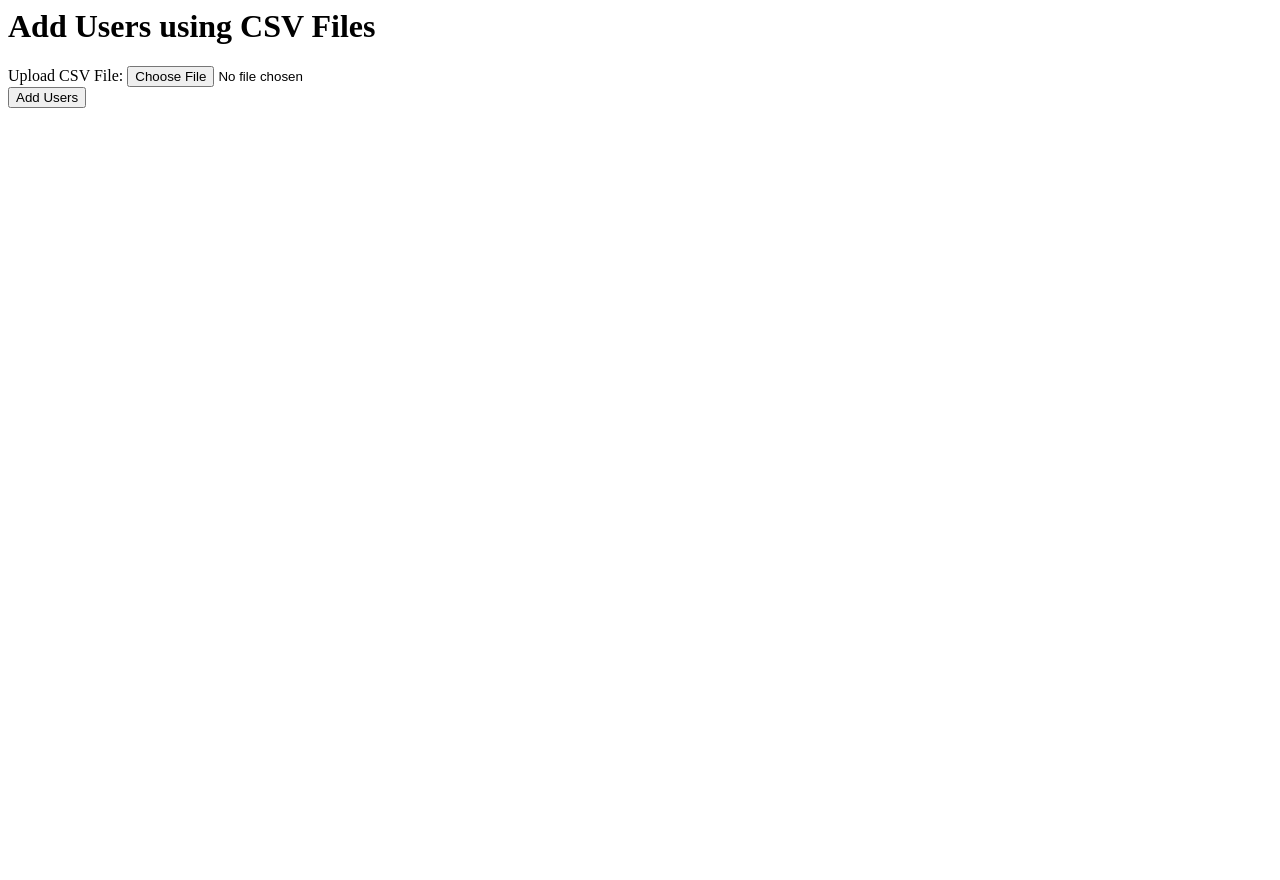
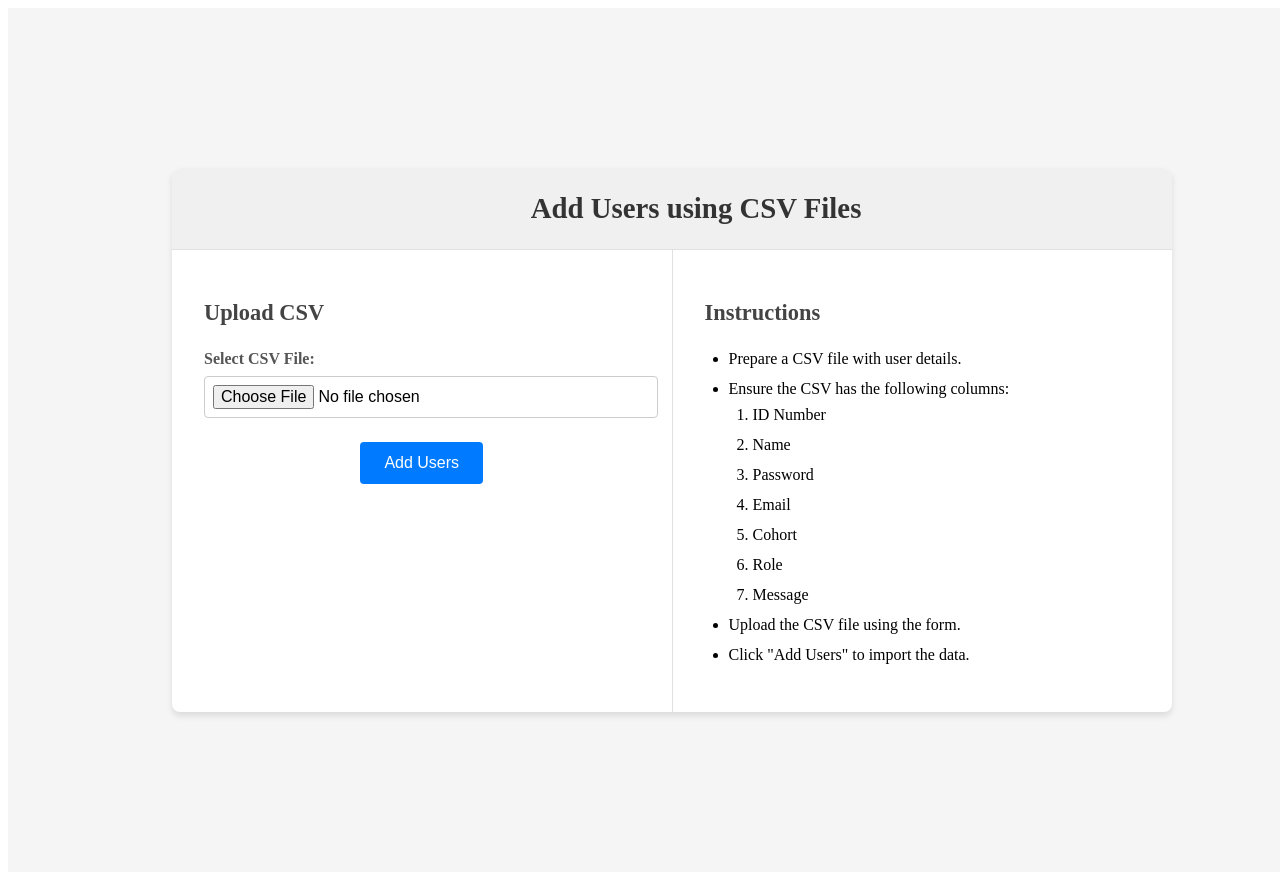
Before and after one commit to dinexh/Cero1PHP, a PHP site: page /pages/sidebarOptions/add_users.php in a window 1280 px wide; the page is wider, and only the part inside the window is pictured. Before the commit the page ends 108 px from the top of that part, so only its background shows below. Run offline with PHP 8.4, Linux system fonts and the light colour scheme.

Commit message:
adding css for add_users add_user pages

```diff
--- a/my-app/pages/sidebarOptions/add_users.php
+++ b/my-app/pages/sidebarOptions/add_users.php
@@ -24,23 +24,52 @@ if ($_SERVER["REQUEST_METHOD"] == "POST" && isset($_FILES["file"])) {
     }
 }
 ?>
+<!DOCTYPE html>
+<html lang="en">
+<head>
+    <meta charset="UTF-8">
+    <meta name="viewport" content="width=device-width, initial-scale=1.0">
+    <title>Add Users using CSV</title>
     <link rel="stylesheet" href="/pages/sidebarOptions/users.css">
+</head>
 <body>
-    <div class="container">
-        <div class="container-in">
-            <div class="container-heading">
+    <div class="csv-container">
+        <div class="csv-container-in">
+            <div class="csv-container-heading">
                 <h1>Add Users using CSV Files</h1>
             </div>
-            <div class="container-form">
+            <div class="csv-content">
+                <div class="csv-form-section">
+                    <h2>Upload CSV</h2>
                     <form action="/pages/sidebarOptions/add_users.php" method="POST" enctype="multipart/form-data">
-                    <div class="form-group">
-                        <label for="file">Upload CSV File:</label>
+                        <div class="csv-form-group">
+                            <label for="file">Select CSV File:</label>
                             <input type="file" name="file" id="file" accept=".csv" required>
                         </div>
-                    <div class="form-button-group">
+                        <div class="csv-form-button-group">
                             <button type="submit">Add Users</button>
                         </div>
                     </form>
+                </div>
+                <div class="csv-info-section">
+                    <h2>Instructions</h2>
+                    <ul>
+                        <li>Prepare a CSV file with user details.</li>
+                        <li>Ensure the CSV has the following columns:
+                            <ol>
+                                <li>ID Number</li>
+                                <li>Name</li>
+                                <li>Password</li>
+                                <li>Email</li>
+                                <li>Cohort</li>
+                                <li>Role</li>
+                                <li>Message</li>
+                            </ol>
+                        </li>
+                        <li>Upload the CSV file using the form.</li>
+                        <li>Click "Add Users" to import the data.</li>
+                    </ul>
+                </div>
             </div>
         </div>
     </div>
--- a/my-app/pages/sidebarOptions/users.css
+++ b/my-app/pages/sidebarOptions/users.css
@@ -0,0 +1,236 @@
+.container {
+    width: 100%;
+    height: 100%;
+    display: flex;
+    justify-content: center;
+    align-items: center;
+    background-color: #ffffff;
+}
+
+.container-in {
+    width: 90%;
+    max-width: 600px;
+    padding: 2rem;
+    display: flex;
+    flex-direction: column;
+    justify-content: center;
+    align-items: center;
+    background-color: white;
+    border-radius: 8px;
+    box-shadow: rgba(0, 0, 0, 0.05) 0px 6px 24px 0px, rgba(0, 0, 0, 0.08) 0px 0px 0px 1px;
+}
+
+.container-heading {
+    width: 100%;
+    text-align: center;
+    margin-bottom: 1.5rem;
+}
+
+.container-heading h1,
+.container-heading h2 {
+    font-size: 1.6rem;
+    color: #333;
+    font-weight: 600;
+}
+
+.container-form {
+    width: 100%;
+}
+
+.container-form form {
+    display: flex;
+    flex-direction: column;
+}
+
+.form-group {
+    margin-bottom: 1.5rem;
+}
+
+.form-group label {
+    display: block;
+    margin-bottom: 0.5rem;
+    font-weight: bold;
+    color: black;
+}
+
+.form-group input[type="text"],
+.form-group input[type="password"],
+.form-group input[type="email"],
+.form-group input[type="file"],
+.form-group textarea {
+    width: 100%;
+    padding: 10px;
+    border: 1px solid black;
+    border-radius: 5px;
+    font-size: 1rem;
+    color: black;
+    transition: border-color 0.3s;
+}
+
+.form-group input[type="file"] {
+    padding: 5px;
+}
+
+.form-group input:focus,
+.form-group textarea:focus {
+    border-color: #333;
+    outline: none;
+}
+
+.form-button-group {
+    display: flex;
+    justify-content: center;
+}
+
+button[type="submit"] {
+    padding: 10px 20px;
+    background-color: black;
+    color: white;
+    border: none;
+    border-radius: 5px;
+    cursor: pointer;
+    font-size: 1rem;
+    transition: background-color 0.3s ease;
+}
+
+button[type="submit"]:hover {
+    background-color: #333;
+}
+
+/* Responsive design */
+@media (max-width: 768px) {
+    .container-in {
+        width: 95%;
+        padding: 1rem;
+    }
+
+    .container-heading h1,
+    .container-heading h2 {
+        font-size: 1.4rem;
+    }
+}
+
+/* New styles for add_users.php */
+.csv-container {
+    width: 100%;
+    min-height: 100vh;
+    display: flex;
+    justify-content: center;
+    align-items: center;
+    background-color: #f5f5f5;
+    padding: 2rem;
+}
+
+.csv-container-in {
+    width: 90%;
+    max-width: 1000px;
+    background-color: white;
+    border-radius: 8px;
+    box-shadow: 0 4px 6px rgba(0, 0, 0, 0.1);
+    overflow: hidden;
+}
+
+.csv-container-heading {
+    width: 100%;
+    text-align: center;
+    padding: 1.5rem;
+    background-color: #f0f0f0;
+    border-bottom: 1px solid #e0e0e0;
+}
+
+.csv-container-heading h1 {
+    font-size: 1.8rem;
+    color: #333;
+    font-weight: 600;
+    margin: 0;
+}
+
+.csv-content {
+    display: flex;
+    flex-wrap: wrap;
+}
+
+.csv-form-section,
+.csv-info-section {
+    flex: 1;
+    padding: 2rem;
+    min-width: 300px;
+}
+
+.csv-form-section {
+    border-right: 1px solid #e0e0e0;
+}
+
+.csv-form-section h2,
+.csv-info-section h2 {
+    font-size: 1.4rem;
+    color: #444;
+    margin-bottom: 1.5rem;
+}
+
+.csv-form-group {
+    margin-bottom: 1.5rem;
+}
+
+.csv-form-group label {
+    display: block;
+    margin-bottom: 0.5rem;
+    font-weight: bold;
+    color: #555;
+}
+
+.csv-form-group input[type="file"] {
+    width: 100%;
+    padding: 0.5rem;
+    border: 1px solid #ccc;
+    border-radius: 4px;
+    font-size: 1rem;
+}
+
+.csv-form-button-group {
+    text-align: center;
+}
+
+.csv-form-button-group button[type="submit"] {
+    padding: 0.75rem 1.5rem;
+    background-color: #007bff;
+    color: white;
+    border: none;
+    border-radius: 4px;
+    font-size: 1rem;
+    cursor: pointer;
+    transition: background-color 0.3s ease;
+}
+
+.csv-form-button-group button[type="submit"]:hover {
+    background-color: #0056b3;
+}
+
+.csv-info-section ul {
+    padding-left: 1.5rem;
+}
+
+.csv-info-section li {
+    margin-bottom: 0.75rem;
+}
+
+.csv-info-section ol {
+    padding-left: 1.5rem;
+    margin-top: 0.5rem;
+}
+
+@media (max-width: 768px) {
+    .csv-container-in {
+        width: 95%;
+    }
+
+    .csv-form-section,
+    .csv-info-section {
+        flex: 100%;
+        border-right: none;
+    }
+
+    .csv-form-section {
+        border-bottom: 1px solid #e0e0e0;
+    }
+}
```
Also changed, not shown: my-app/pages/sidebarOptions/add_user.php (+22 -12 lines). Lines whose indentation alone changed are shown as unchanged.
